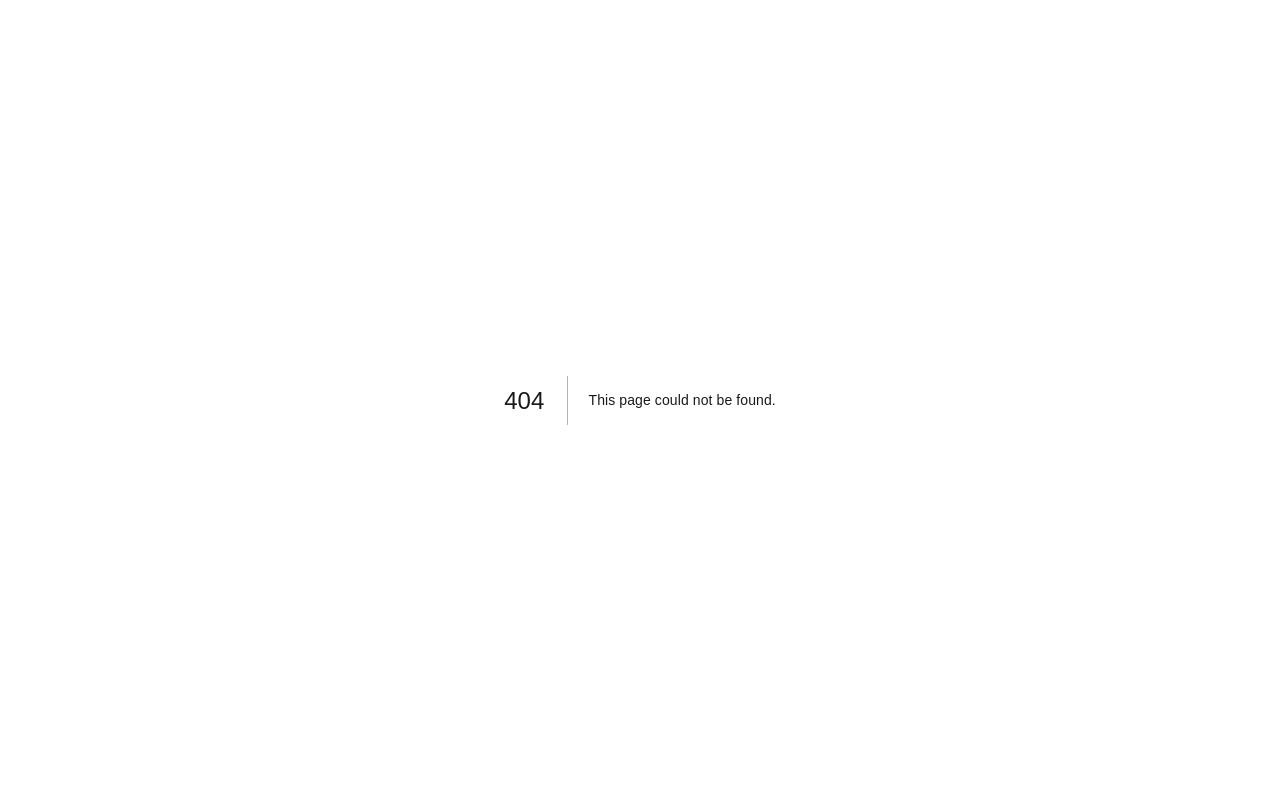
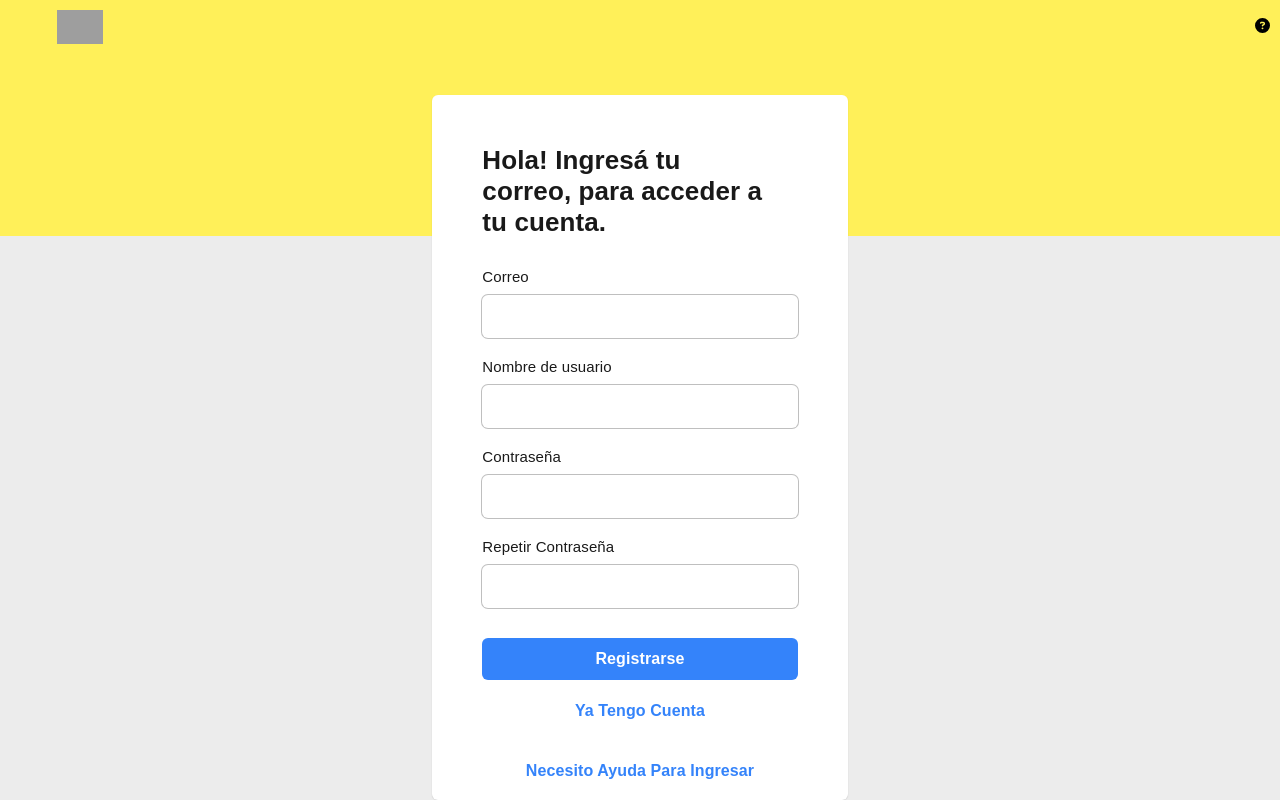
Before and after one commit to Leonardo-G/clon-mercadolibre, a Next.js app: page /auth/register in a window 1280 px wide. Before the commit this address had no page. Built offline with nearby package versions, Linux system fonts and the light colour scheme; grey boxes are pictures that could not be loaded; a web font is replaced by a local one.

Commit message:
autenticacion y validacion en login

```diff
--- a/components/UI/NavBar.tsx
+++ b/components/UI/NavBar.tsx
@@ -37,10 +37,11 @@ export const NavBar = () => {
                         />
                         <div
                             style={{ width: "2rem"}}
+                            className="hover-a"
                         >
                             <FontAwesomeIcon
                                 icon={ faMagnifyingGlass }
-                                className={ styles.search__icon }
+                                className={`${ styles.search__icon }`}
                             />
                         </div>
                     </div>
--- a/components/layout/LayoutAuth.tsx
+++ b/components/layout/LayoutAuth.tsx
@@ -2,6 +2,7 @@ import { faCircleQuestion } from '@fortawesome/free-solid-svg-icons';
 import { FontAwesomeIcon } from '@fortawesome/react-fontawesome';
 import Head from 'next/head'
 import Image from 'next/image';
+import Link from 'next/link';
 import React, { FC, ReactNode } from 'react'
 
 interface Props {
@@ -27,14 +28,16 @@ export const LayoutAuth: FC<Props> = ({ title, description, children }) => {
                 background: "#fff059",
                 padding: "1rem"
             }}>
-                <div className='relative' style={{ height: "3.4rem", width: "14rem", }}>
+                <Link href="/">
+                    <a className='relative' style={{ height: "3.4rem", width: "14rem", }}>
                         <Image
                             src="https://http2.mlstatic.com/frontend-assets/ui-navigation/5.18.1/mercadolibre/logo__large_plus.png"
                             layout="fill"
                             objectFit="contain"
                             alt="logo mercado libre clon"
                         />
-                </div>
+                    </a>
+                </Link>
                 <div style={{ fontSize: "1.5rem" }}>
                     <FontAwesomeIcon icon={ faCircleQuestion }/>
                 </div>
--- a/context/Auth/AuthContext.ts
+++ b/context/Auth/AuthContext.ts
@@ -4,7 +4,7 @@ export interface IAuthContext {
     isAutenticated: boolean;
 
     // METHODS
-    logIn: () => void;
+    logIn:  ( email: string, password: string ) => { hasError: boolean, message: string };
     logOut: () => void;
 }
 
--- a/context/Auth/AuthProvider.tsx
+++ b/context/Auth/AuthProvider.tsx
@@ -30,12 +30,20 @@ export const AuthProvider: FC<Props> = ({ children }) => {
         }
     }, [])
 
-    const logIn = () => {
+    const logIn = (email: string, password: string): { hasError: boolean, message: string } => {
+
+        //Luego se válida con el backend
+
         dispatch({
             type: "AUTH - Login"
         })
 
-        Cookies.set("isAutenticated", JSON.stringify(true))
+        Cookies.set("isAutenticated", JSON.stringify(true));
+
+        return {
+            hasError: false,
+            message: "OK"
+        }
 
     }
     const logOut = () => {
--- /dev/null
+++ b/pages/auth/register.tsx
@@ -0,0 +1,56 @@
+import { useRouter } from 'next/router';
+import React, { MouseEvent, useContext } from 'react'
+import { LayoutAuth } from '../../components/layout/LayoutAuth'
+import { AuthContext } from '../../context/Auth/AuthContext';
+
+const RegisterPage = () => {
+
+    const router = useRouter();
+    const { logIn } = useContext( AuthContext );
+
+    const handleRegister = (e: MouseEvent<HTMLButtonElement>) => {
+        e.preventDefault();
+
+        logIn();
+        router.replace("/");
+    }
+
+    return (
+        <LayoutAuth title='Hola! Para seguir, ingresá a tu cuenta' description='Hola! Para seguir, ingresá a tu cuenta'>
+            <div>
+                <h2 className='font-xl p-3' style={{ width: "35rem" }}>Hola! Ingresá tu correo, para acceder a tu cuenta.</h2>
+                <form className='px-3'>
+                    <label className='flex-col'>
+                        <span className='font-m'>Correo</span>
+                        <input className='input-form mt-1' type="email"/>
+                    </label>
+                    <label className='flex-col mt-2'>
+                        <span className='font-m'>Nombre de usuario</span>
+                        <input className='input-form mt-1' type="text"/>
+                    </label>
+                    <label className='flex-col mt-2'>
+                        <span className='font-m'>Contraseña</span>
+                        <input className='input-form mt-1' type="password"/>
+                    </label>
+                    <label className='flex-col mt-2'>
+                        <span className='font-m'>Repetir Contraseña</span>
+                        <input className='input-form mt-1' type="password"/>
+                    </label>
+                    <div className='mt-3'>
+                        <button
+                            className='btn btn--blue w-full'
+                            type="submit"
+                            onClick={ handleRegister }
+                        >Registrarse</button>
+                        <button className='btn btn-wh w-full mt-1 ' type="button">Ya tengo cuenta</button>
+                    </div>
+                </form>
+                <div className='mt-3 center'>
+                    <p className='font-5 f-bold'>Necesito ayuda para ingresar</p>
+                </div>
+            </div>
+        </LayoutAuth>
+    )
+}
+
+export default RegisterPage
--- a/styles/globals.css
+++ b/styles/globals.css
@@ -388,6 +388,10 @@ input{
   font-size: 14px;
 }
 
+.font-error{
+  color: rgb(177, 8, 8);
+}
+
 .center{
   text-align: center;
 }
@@ -476,6 +480,11 @@ input{
   transition: background-color .2s ease-in;
 }
 
+.btn-disable{
+  background-color: #588cdb;
+  cursor: not-allowed;
+}
+
 /* INPUTS */
 .input-form{
   border: none;
@@ -483,6 +492,10 @@ input{
   padding: 1.25rem 1rem;
   box-shadow: 0 0 0 1px rgb(0 0 0 / 25%);
   font-size: 1.6rem;
+}
+
+.input-error{
+  border: 1px solid rgb(177, 8, 8);
 }
 
 /* COMPONENTES INDIVIDUALES */
```
Also changed, not shown: pages/auth/login.tsx (+72 -6 lines), utils/isValidEmail.ts (added, +9 -0 lines). Lines whose indentation alone changed are shown as unchanged.
